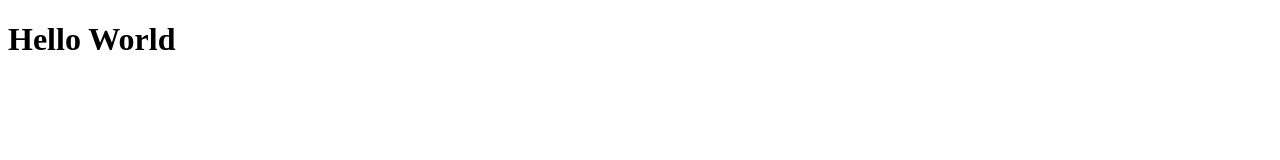
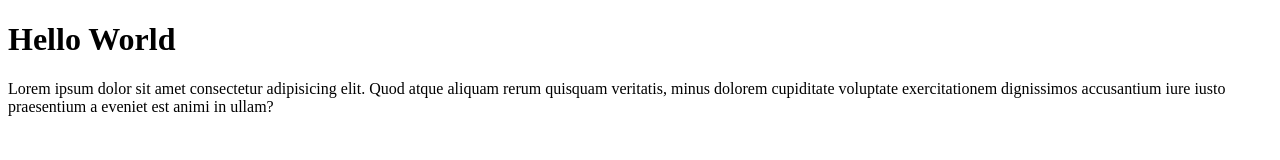
Before and after one commit to rkfbrn/rk-git-test, a plain HTML site: page index.html in a window 1280 px wide. Drawn offline with Linux system fonts and the light colour scheme.

Commit message:
Menambahkan paragraf

```diff
--- a/index.html
+++ b/index.html
@@ -8,5 +8,6 @@
 </head>
 <body>
     <h1>Hello World</h1>
+    <p>Lorem ipsum dolor sit amet consectetur adipisicing elit. Quod atque aliquam rerum quisquam veritatis, minus dolorem cupiditate voluptate exercitationem dignissimos accusantium iure iusto praesentium a eveniet est animi in ullam?</p>
 </body>
 </html>
```
